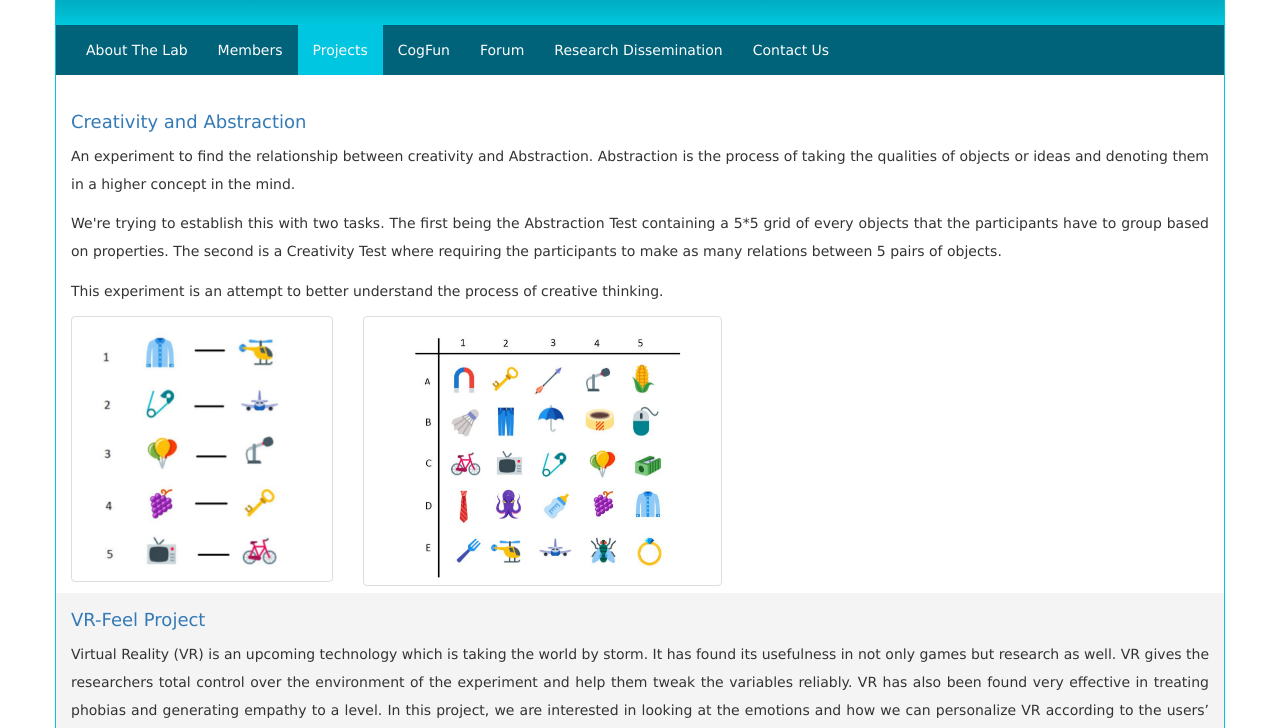
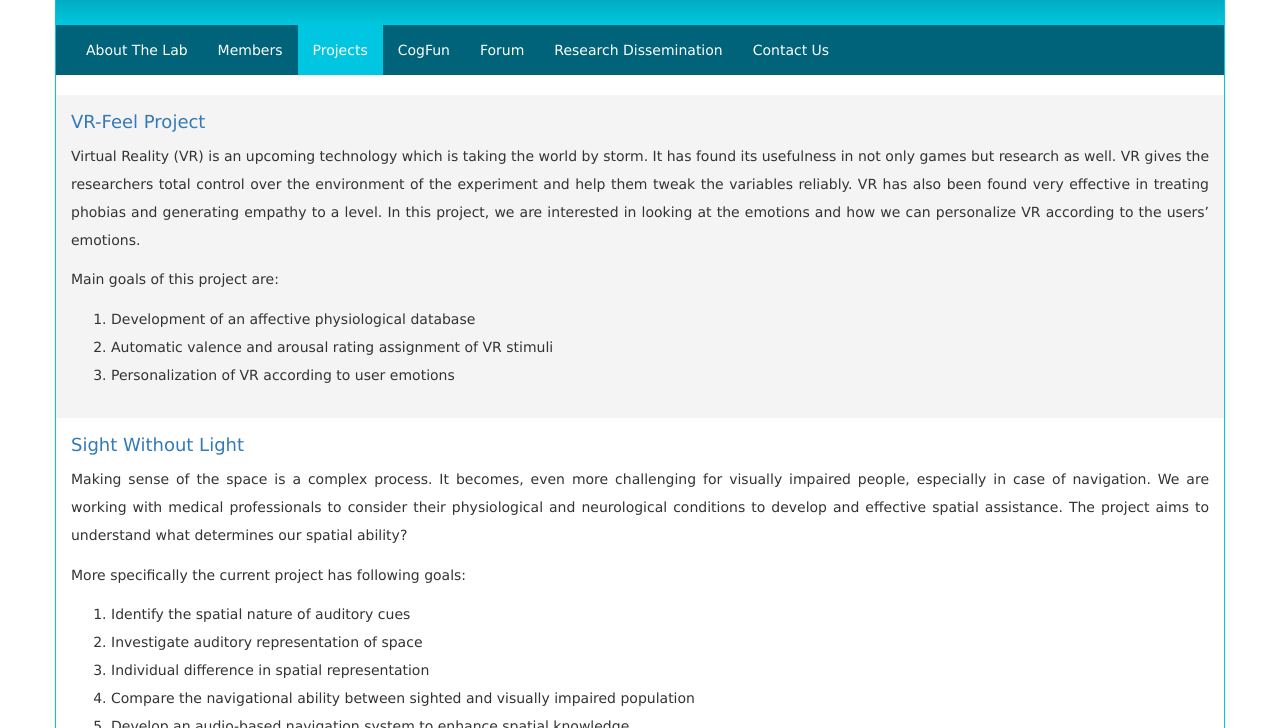
Before and after one commit to raghavmittal101/cogsci-website, a plain HTML site: page projects.html in a window 1280 px wide. Shown: the part 72-800 px from the top of the page. Drawn offline with nearby package versions, Linux system fonts and the light colour scheme.

Commit message:
FIX - vanalata's project, repositioned as sub-part of creative thinking project

```diff
--- a/projects.html
+++ b/projects.html
@@ -63,22 +63,6 @@ h4 a:hover {
 
 <!-- NAVIGATION END --><!-- InstanceBeginEditable name="MainArea" -->
 <section class="row">
-    <!-- ONE SET OPEN -->
-    <section class="col-lg-12 col-md-12 col-sm-12 col-xs-12 oddRow">
-        <article class="col-lg-12 col-md-12 col-sm-12 col-xs-12">
-            <h4><a name="sight" href="p5.html">Creativity and Abstraction</a></h4>
-            <p>An experiment to find the relationship between creativity and Abstraction. Abstraction is the process of taking the qualities of objects or ideas and denoting them in a higher concept in the mind.</p>
-            <p>We're trying to establish this with two tasks. The first being the Abstraction Test containing a 5*5 grid of every objects that the participants have to group based on properties. The second is a Creativity Test where requiring the participants to make as many relations between 5 pairs of objects.</p>
-            <p>This experiment is an attempt to better understand the process of creative thinking.</p>
-        </article>
-        <aside class="col-lg-3 col-md-3 col-sm-4 col-xs-4">
-                <img src="./images/crtvty&abstrctn_vanalata_1.png" frameborder="0" class="img-responsive img-thumbnail" />
-        </aside>
-        <aside class="col-lg-4 col-md-4 col-sm-5 col-xs-5">
-                <img src="./images/crtvty&abstrctn_vanalata_2.png" frameborder="0" class="img-responsive img-thumbnail" />
-        </aside>
-    </section>
-    <!-- ONE SET CLOSE -->
     <!-- ONE SET OPEN -->
     <section class="col-lg-12 col-md-12 col-sm-12 col-xs-12 evenRow">
         <article class="col-lg-12 col-md-12 col-sm-12 col-xs-12">
@@ -189,7 +173,13 @@ h4 a:hover {
                 <li>Development of Adaptive Problem Solving System (AAPSS) and its influence on creative thinking   </li>
 		<li>Relationship between abstract thinking and creative abilities   </li>
              </ol>
-		     </p>
+             </p>
+             <h5><b>Related work:</b></h5>
+             <ul>
+                 <li><a href="./p5.html">Creativity and Abstraction</a><br/>
+                    An experiment to find the relationship between creativity and abstraction.
+                </li>
+             </ul>
     	</article>
 
 
```
Also changed, not shown: p5.html (+1 -1 lines).
